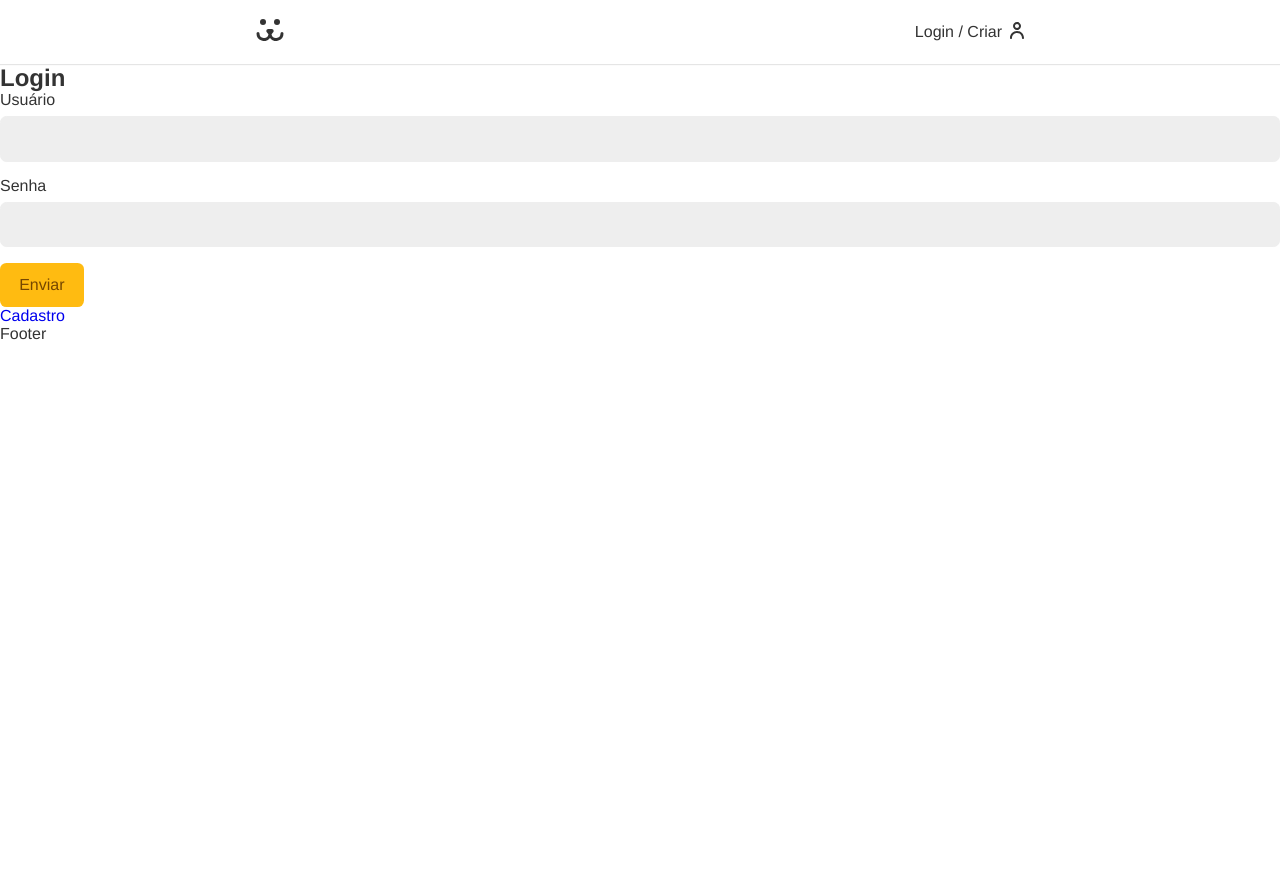
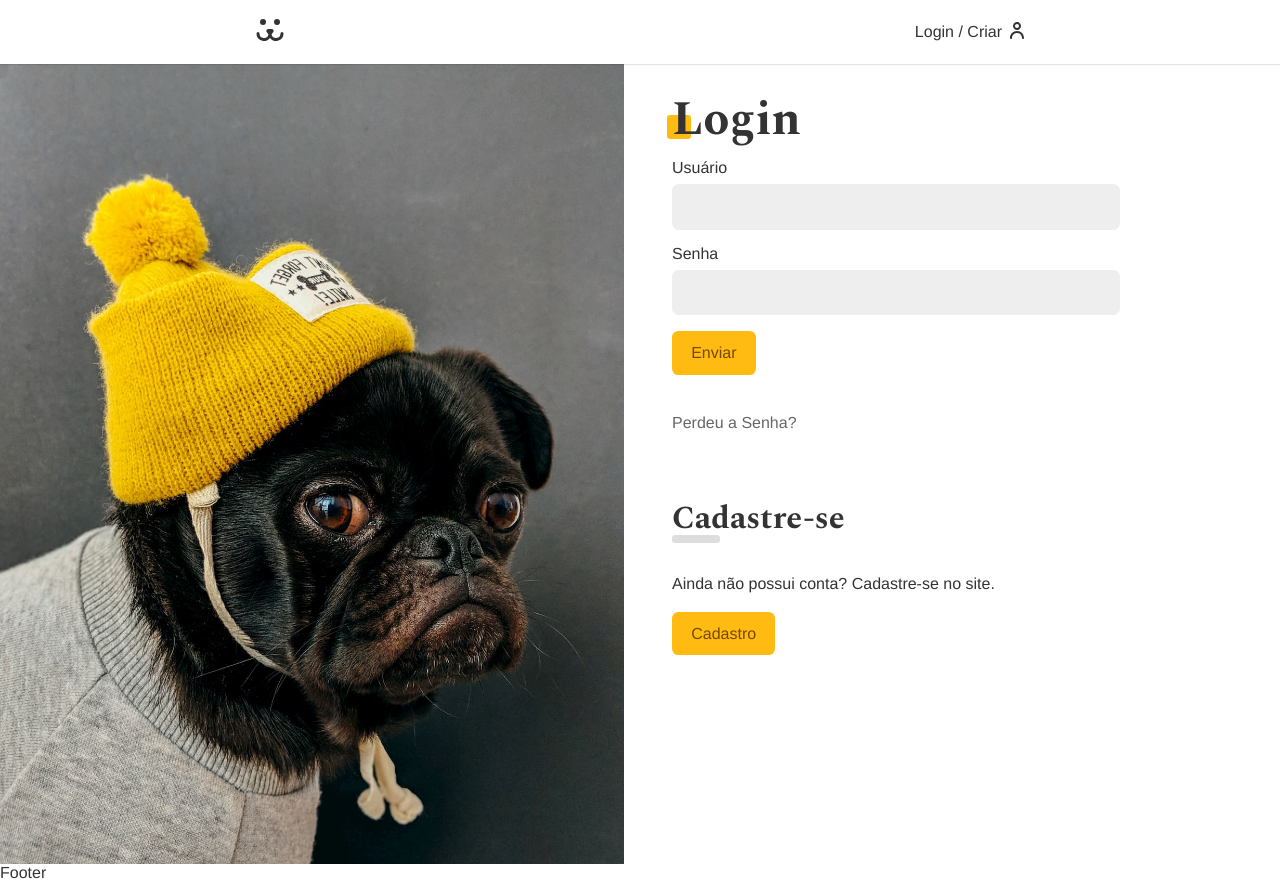
Before and after one commit to Kinz015/Dogs, a React (Vite) app: page /login in a window 1280 px wide. Before the commit the page ends 800 px from the top, so only its background shows below. Built offline with nearby package versions, Linux system fonts and the light colour scheme.

Commit message:
atualização

```diff
--- a/src/App.css
+++ b/src/App.css
@@ -1,3 +1,5 @@
+@import url('https://fonts.googleapis.com/css2?family=Playfair+Display+SC&family=Spectral:wght@700&display=swap');
+
 * {
   box-sizing: border-box;
   margin: 0px;
@@ -7,7 +9,7 @@
 body {
   color: #333;
   --type-firt: Helvetica, Arial, sans-serif;
-  --type-second: "Spectral", Georgia;
+  --type-second: "Spectral", georgia;
   font-family: var(--type-firt);
   padding-top: 4rem;
 }
@@ -40,6 +42,7 @@
 
 a {
   text-decoration: none;
+  color: #333;
 }
 
 .container {
@@ -47,3 +50,38 @@
   padding: 0 1rem;
   margin: 0 auto;
 }
+
+.title {
+  font-family: var(--type-second);
+  line-height: 1;
+  font-size: 3rem;
+  margin: 1rem 0;
+  position: relative;
+  z-index: 1;
+}
+
+.title::after {
+  content: '';
+  display: block;
+  width: 1.5rem;
+  height: 1.5rem;
+  background-color: #fb1;
+  position: absolute;
+  bottom: 5px;
+  left: -5px;
+  border-radius: 0.2rem;
+  z-index: -1;
+}
+
+.animeLeft {
+  opacity: 0;
+  transform: translateX(-20px);
+  animation: animeLeft .3s forwards;
+}
+
+@keyframes animeLeft {
+  to {
+    opacity: 1;
+    transform: initial;
+  }
+}
--- /dev/null
+++ b/src/Components/Helper/Error.jsx
@@ -0,0 +1,9 @@
+import React from "react";
+
+const Error = ({error}) => {
+  if (!error) return null;
+
+  return <p style={{color: '#f31', margin: '1rem 0'}}>{error}</p>;
+};
+
+export default Error;
--- a/src/Components/Login/Login.jsx
+++ b/src/Components/Login/Login.jsx
@@ -5,13 +5,15 @@
 import LoginPasswordReset from './LoginPasswordReset'
 import LoginPasswordLost from './LoginPasswordLost'
 import { UserContext } from '../../UserContext'
+import styles from './Login.module.css'
 
 const Login = () => {
   const { login } = useContext(UserContext)
 
   if(login === true) return <Navigate to='/conta'/>
   return (
-    <div>
+    <section className={styles.login}>
+     <div className={styles.forms}>
        <Routes>
           <Route path='/' element={<LoginForm/>}/>
           <Route path='criar' element={<LoginCreate/>}/>
@@ -19,6 +21,7 @@
           <Route path='resetar' element={<LoginPasswordReset/>}/>
        </Routes>
      </div>
+    </section>
   )
 }
 
--- /dev/null
+++ b/src/Components/Login/Login.module.css
@@ -0,0 +1,31 @@
+.login {
+  display: grid;
+  grid-template-columns: 1fr 1fr;
+  min-height: 100vh;
+  gap: 2rem;
+
+}
+
+.login::before {
+  display: block;
+  content: '';
+  background: url(../../Assets/login.jpg) no-repeat center center;
+  background-size: cover;
+}
+
+.forms {
+  max-width: 30rem;
+  padding: 1rem;
+}
+
+@media (max-width: 40rem) {
+  .login {
+    grid-template-columns: 1fr;
+  }
+  .login::before {
+    display: none;
+  }
+  .forms {
+    max-width: 100%;
+  }
+}
--- a/src/Components/Login/LoginCreate.jsx
+++ b/src/Components/Login/LoginCreate.jsx
@@ -1,9 +1,28 @@
-import React from 'react'
+import React from "react";
+import Input from "../Forms/Input";
+import Button from "../Forms/Button";
+import useForm from "../../Hooks/useForm";
 
 const LoginCreate = () => {
+
+  const username = useForm();
+  const email = useForm('email');
+  const password = useForm('password');
+
+  function handleSubmit(ev) {
+    ev.preventDefault9;
+  }
   return (
-    <div>LoginCreate</div>
-  )
-}
+    <section className="animeLeft">
+      <h1 className="title">Cadastre-se</h1>
+      <form onSubmit={handleSubmit}>
+        <Input label="Usuário" type="type" name="username" {...username}></Input>
+        <Input label="Email" type="type" name="email" {...email}></Input>
+        <Input label="Senha" type="type" name="senha" {...password}></Input>
+        <Button>Cadastrar</Button>
+      </form>
+    </section>
+  );
+};
 
-export default LoginCreate
+export default LoginCreate;
--- a/src/Components/Login/LoginForm.jsx
+++ b/src/Components/Login/LoginForm.jsx
@@ -4,6 +4,9 @@
 import Button from "../Forms/Button";
 import useForm from "../../Hooks/useForm";
 import { UserContext } from "../../UserContext";
+import Error from "../Helper/Error";
+import styles from "./LoginForm.module.css";
+import stylesBtn from "../Forms/Button.module.css";
 
 const LoginForm = () => {
   const username = useForm();
@@ -20,9 +23,9 @@
   }
 
   return (
-    <section>
-      <h1>Login</h1>
-      <form onSubmit={handleSubmit}>
+    <section className="animeLeft">
+      <h1 className="title">Login</h1>
+      <form className={styles.form} onSubmit={handleSubmit}>
         <Input label="Usuário" type="text" name="username" {...username} />
         <Input label="Senha" type="password" name="password" {...password} />
         {loading ? (
@@ -30,9 +33,16 @@
         ) : (
           <Button>Enviar</Button>
         )}
-        {error && <p>{error}</p>}
+        <Error error={error} />
       </form>
-      <Link to="/login/criar">Cadastro</Link>
+      <Link className={styles.perdeu} to="/login/perdeu">
+        Perdeu a Senha?
+      </Link>
+      <div className={styles.cadastro}>
+        <h2  className={styles.subtitle}>Cadastre-se</h2>
+        <p>Ainda não possui conta? Cadastre-se no site.</p>
+        <Link className={stylesBtn.button} to="/login/criar">Cadastro</Link>
+      </div>
     </section>
   );
 };
--- /dev/null
+++ b/src/Components/Login/LoginForm.module.css
@@ -0,0 +1,40 @@
+.form {
+  margin-bottom: 2rem;
+}
+
+.perdeu {
+  display: inline-block;
+  color: #666;
+  padding: 0.5rem 0;
+  line-height: 1;
+}
+
+.perdeu::after {
+  content: "";
+  height: 2px;
+  width: 100%;
+  background: currentColor;
+}
+
+.cadastro {
+  margin-top: 4rem;
+}
+
+.cadastro p {
+  margin-top: 2rem;
+  margin-bottom: 2rem;
+}
+
+.subtitle {
+  font-family: var(--type-second);
+  line-height: 1;
+  font-size: 2rem;
+}
+.subtitle::after {
+  content: "";
+  display: block;
+  background: #ddd;
+  height: 0.5rem;
+  width: 3rem;
+  border-radius: 0.2rem;
+}
--- a/src/Hooks/useForm.jsx
+++ b/src/Hooks/useForm.jsx
@@ -5,6 +5,10 @@
     regex:
       /^(([^<>()[\]\\.,;:\s@"]+(\.[^<>()[\]\\.,;:\s@"]+)*)|(".+"))@((\[[0-9]{1,3}\.[0-9]{1,3}\.[0-9]{1,3}\.[0-9]{1,3}\])|(([a-zA-Z\-0-9]+\.)+[a-zA-Z]{2,}))$/,
     message: 'Preencha um email válido'
+  },
+  password: {
+    regex: /^(?=.*\d)(?=.*[a-z])(?=.*[A-Z])[0-9a-zA-Z]{8,}$/,
+    message: 'A senha precisa ter um caracter maiúsculo, 1 minúsculo e 1 digito.Com no mínimo 8 caracateres.'
   },
 };
 
```
Lines whose indentation alone changed are shown as unchanged.
